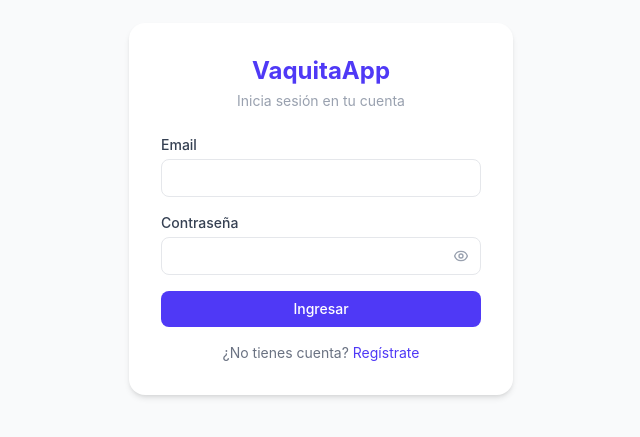
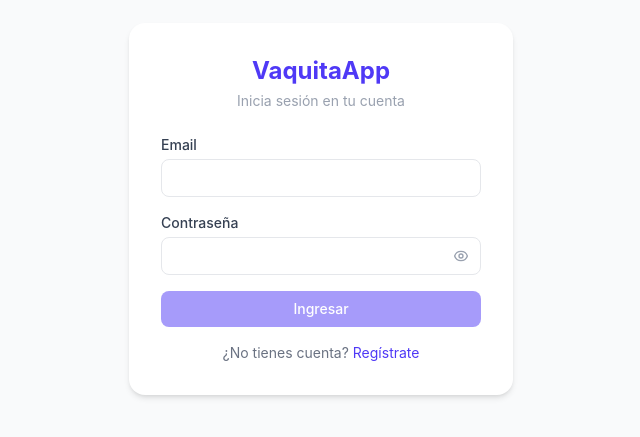
Before and after one commit to VaquitaApp/VaquitaApp, a React (Vite) app in the folder client/: page /login in a window 1280 px wide. Shown: the part 191-628 px from the top of the page, without its empty margins (319-959 px from the left). Built offline with nearby package versions, Linux system fonts and the light colour scheme; no server answers.

Commit message:
feat: criterio de aceptacion 6. Si la contraseña tiene menos de 6 caracteres, el sistema no permite iniciar sesión

```diff
--- a/client/src/pages/LoginPage.jsx
+++ b/client/src/pages/LoginPage.jsx
@@ -5,9 +5,9 @@ import PasswordInput from '../components/ui/PasswordInput';
 
 export default function LoginPage() {
   const { login } = useAuth();
-  const navigate  = useNavigate();
-  const [form, setForm]     = useState({ email: '', password: '' });
-  const [error, setError]   = useState('');
+  const navigate = useNavigate();
+  const [form, setForm] = useState({ email: '', password: '' });
+  const [error, setError] = useState('');
   const [loading, setLoading] = useState(false);
 
   const set = (field) => (e) => setForm(f => ({ ...f, [field]: e.target.value }));
@@ -50,7 +50,7 @@ export default function LoginPage() {
             />
           </div>
           <button
-            type="submit" disabled={loading}
+            type="submit" disabled={loading || form.password.length < 6}
             className="w-full bg-indigo-600 text-white rounded-lg py-2 text-sm font-medium hover:bg-indigo-700 disabled:opacity-50 transition-colors"
           >
             {loading ? 'Ingresando...' : 'Ingresar'}
```
